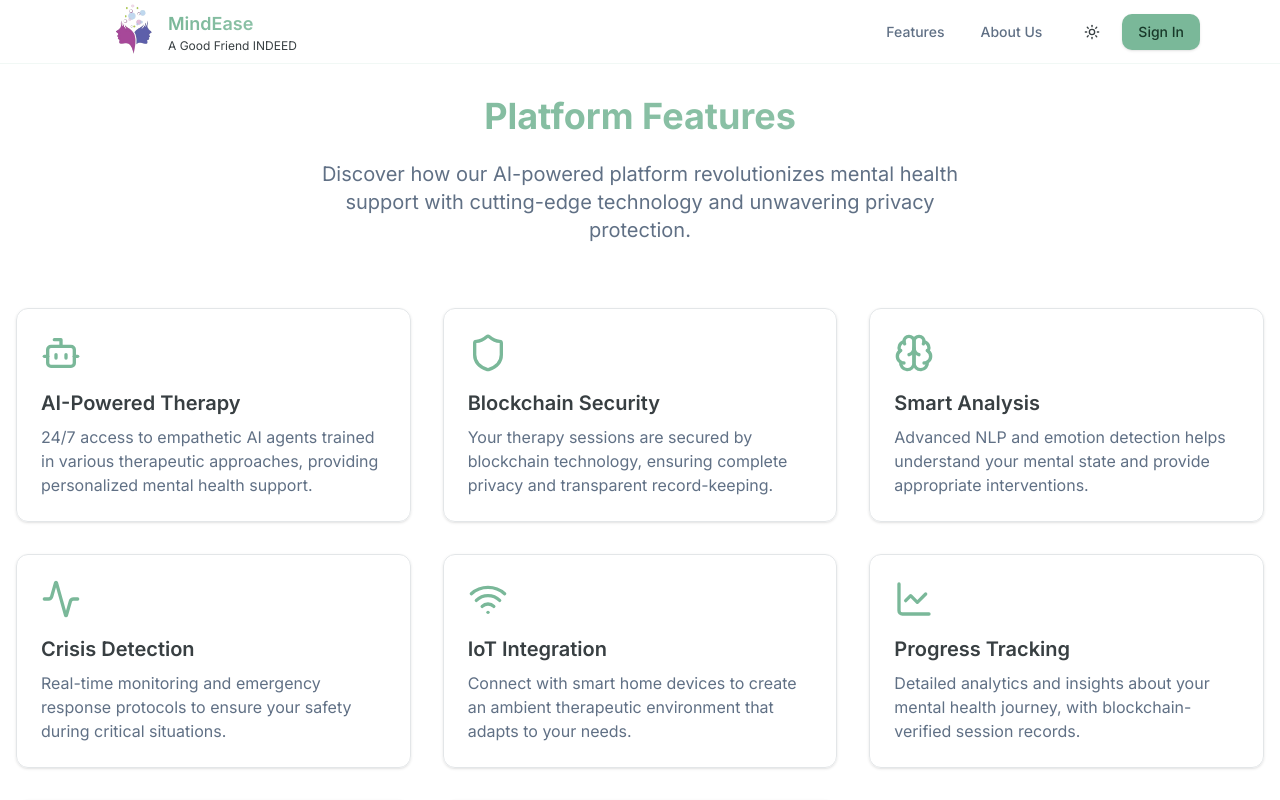
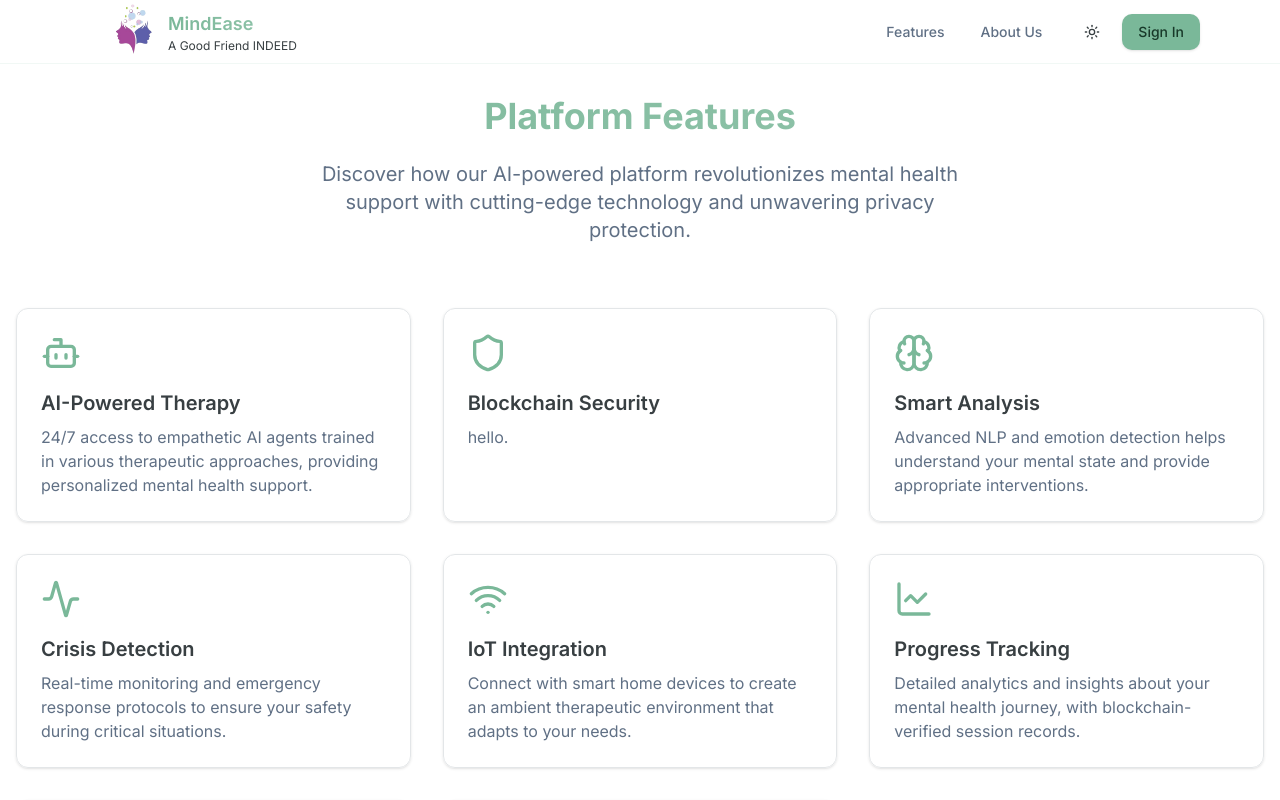
Before and after one commit to vaibhavbudhia/MindEase-FrontEnd, a Next.js app: page /features in a window 1280 px wide. Shown: the top 800 px of the page. Built offline with nearby package versions, Linux system fonts and the light colour scheme.

Commit message:
page.tsx

```diff
--- a/app/features/page.tsx
+++ b/app/features/page.tsx
@@ -24,7 +24,7 @@ const features = [
     icon: <Shield className="w-10 h-10 text-primary" />,
     title: "Blockchain Security",
     description:
-      "Your therapy sessions are secured by blockchain technology, ensuring complete privacy and transparent record-keeping.",
+      "hello.",
   },
   {
     icon: <Brain className="w-10 h-10 text-primary" />,
```
